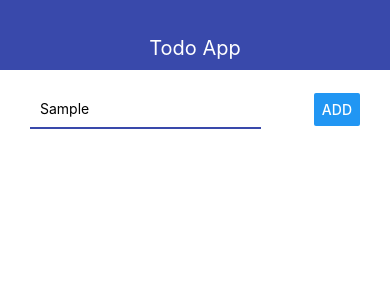
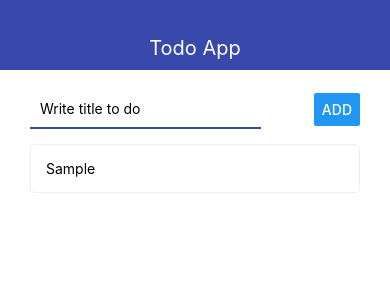
Before and after one commit to loisteg/RN_Todo-App, a React Native app: screen / in a window 390 px wide. Both pictures are taken after typing "Sample" into the empty fields and a click on the button "ADD". Shown: the top 300 px of the page. Built offline with nearby package versions, Linux system fonts and the light colour scheme.

Commit message:
Added FlatList + func removeTodo

```diff
--- a/App.js
+++ b/App.js
@@ -1,14 +1,38 @@
-import { StyleSheet, View } from "react-native";
+import React, { useState } from "react";
+import { StyleSheet, FlatList, View } from "react-native";
 
 import { Navbar } from "./src/Navbar";
 import { AddTodo } from "./src/AddTodo";
+import { Todo } from "./src/Todo";
 
 export default function App() {
+  const [todos, setTodos] = useState([]);
+
+  const addTodo = (title) => {
+    setTodos((prev) => [
+      ...prev,
+      {
+        id: Date.now().toString(),
+        title,
+      },
+    ]);
+  };
+
+  const removeTodo = (id) => {
+    setTodos((prev) => prev.filter((todo) => todo.id !== id));
+  };
+
   return (
     <View>
       <Navbar title={"Todo App"} />
       <View style={styles.container}>
-        <AddTodo />
+        <AddTodo onSubmit={addTodo} />
+
+        <FlatList
+          data={todos}
+          keyExtractor={(item) => item.id.toString()}
+          renderItem={({ item }) => <Todo todo={item} onRemove={removeTodo} />}
+        />
       </View>
     </View>
   );
--- a/src/AddTodo.js
+++ b/src/AddTodo.js
@@ -1,11 +1,29 @@
-import React from "react";
-import { View, StyleSheet, TextInput, Button } from "react-native";
+import React, { useState } from "react";
+import { View, StyleSheet, TextInput, Button, Alert } from "react-native";
 
-export const AddTodo = (props) => {
+export const AddTodo = ({ onSubmit }) => {
+  const [value, setValue] = useState("");
+
+  const pressHander = () => {
+    if (value.trim()) {
+      onSubmit(value);
+      setValue("");
+    } else {
+      Alert.alert("To do title can't be empty");
+    }
+  };
+
   return (
     <View style={styles.block}>
-      <TextInput style={styles.input} />
-      <Button title="Add" />
+      <TextInput
+        style={styles.input}
+        onChangeText={setValue}
+        value={value}
+        placeholder={"Write title to do"}
+        autoCorrect={false}
+        autoCapitalize="none"
+      />
+      <Button title="Add" onPress={pressHander} />
     </View>
   );
 };
@@ -15,6 +33,7 @@
     flexDirection: "row",
     justifyContent: "space-between",
     alignItems: "center",
+    marginBottom: 15,
   },
   input: {
     width: "70%",
--- /dev/null
+++ b/src/Todo.js
@@ -0,0 +1,28 @@
+import React from "react";
+import { Text, View, StyleSheet, TouchableOpacity } from "react-native";
+
+export const Todo = ({ todo, onRemove }) => {
+  return (
+    <TouchableOpacity
+      activeOpacity={0.5}
+      onPress={() => console.log("Pressed", todo.id)}
+      onLongPress={onRemove.bind(null, todo.id)}
+    >
+      <View style={styles.todo}>
+        <Text>{todo.title}</Text>
+      </View>
+    </TouchableOpacity>
+  );
+};
+
+const styles = StyleSheet.create({
+  todo: {
+    flexDirection: "row",
+    alignItems: "center",
+    padding: 15,
+    borderWidth: 1,
+    borderRadius: 5,
+    borderColor: "#eee",
+    marginBottom: 10,
+  },
+});
```
